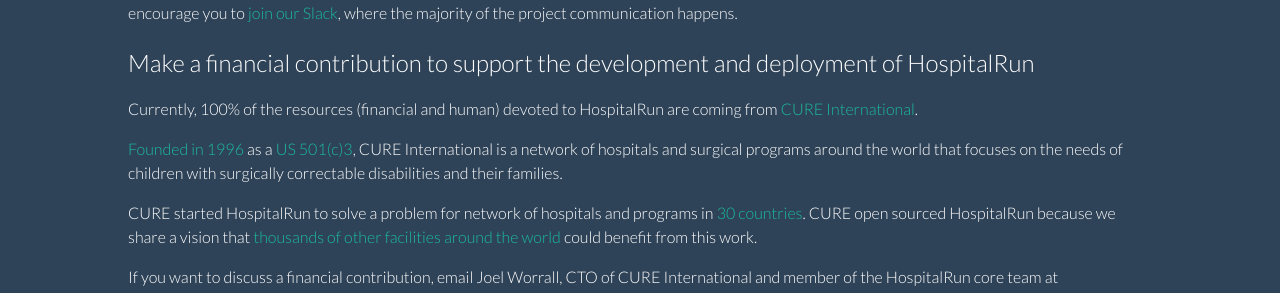
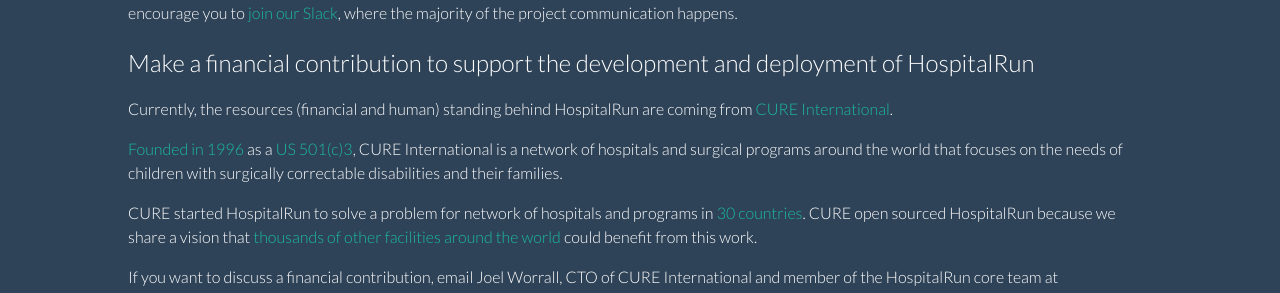
Before and after one commit to HospitalRun/hospitalrun.io, a Jekyll site: the page built from contribute/index.md, in a window 1280 px wide. Shown: the part 321-614 px from the top of the page. Built offline with Jekyll 4.4.1, drawn with Linux system fonts in a browser that asks for light colours; comment, search, counter and statistics services are not loaded.

Commit message:
One more wording change. Soften language

```diff
--- a/contribute/index.md
+++ b/contribute/index.md
@@ -10,7 +10,7 @@ Currently, there are a few ways to contribute. As the project grows, they'll be
 HospitalRun is proudly built with technologies like [Ember](http://emberjs.com), [Node](http://nodejs.org), and [CouchDB](http://couchdb.apache.org/). If you work with those technologies already or have software development experience and are interested in learning them, consider [contributing to HospitalRun](https://github.com/HospitalRun/hospitalrun-frontend/blob/master/CONTRIBUTING.md). If you're serious about contributing, we also encourage you to [join our Slack](https://hospitalrun-slackin.herokuapp.com/), where the majority of the project communication happens.
 
 ## Make a financial contribution to support the development and deployment of HospitalRun
-Currently, 100% of the resources (financial and human) devoted to HospitalRun are coming from [CURE International](http://cure.org).
+Currently, the resources (financial and human) standing behind HospitalRun are coming from [CURE International](http://cure.org).
 
 [Founded in 1996](https://cure.org/about/history/) as a [US 501(c)3](http://cure.org/finances), CURE International is a network of hospitals and surgical programs around the world that focuses on the needs of children with surgically correctable disabilities and their families.
 
```
